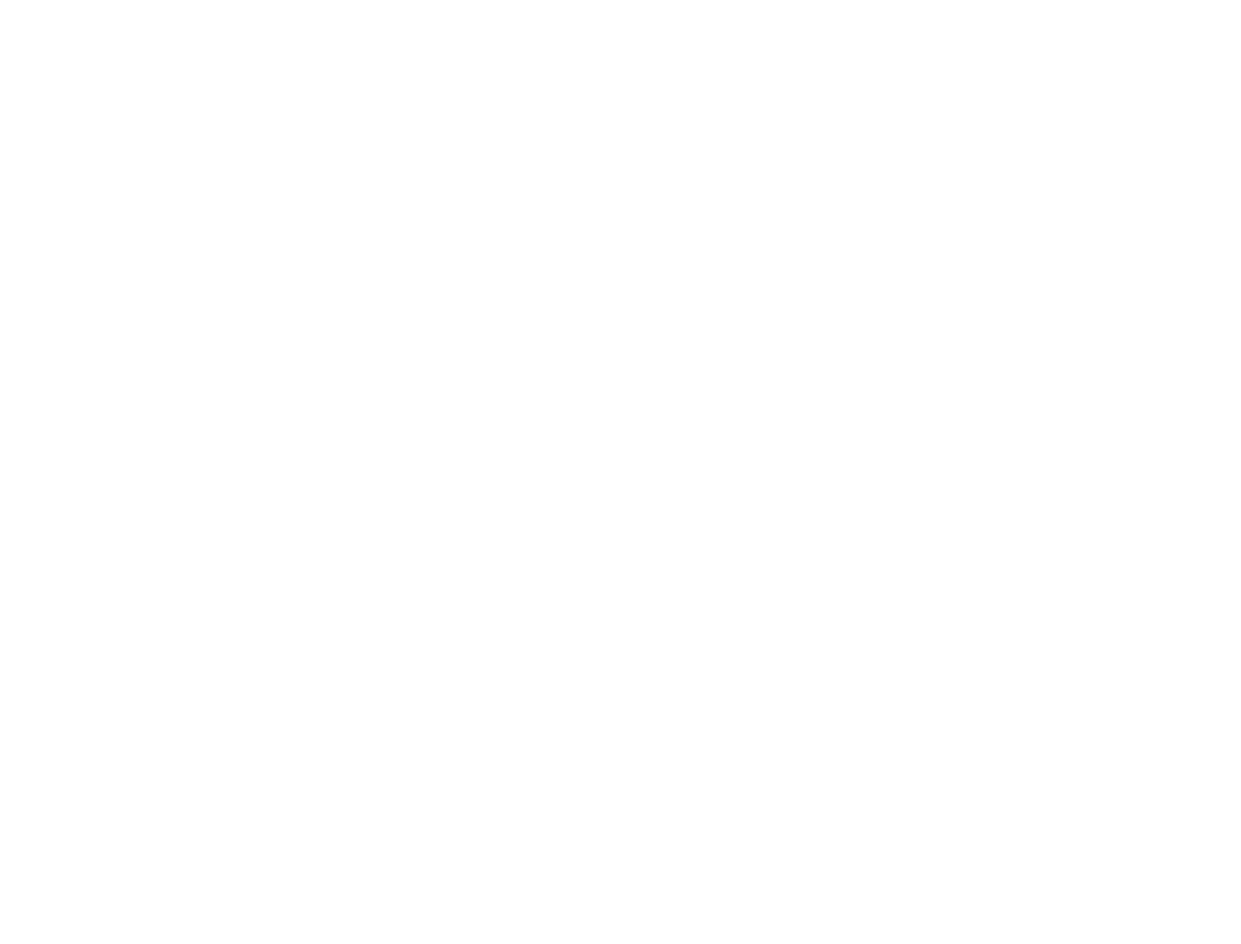
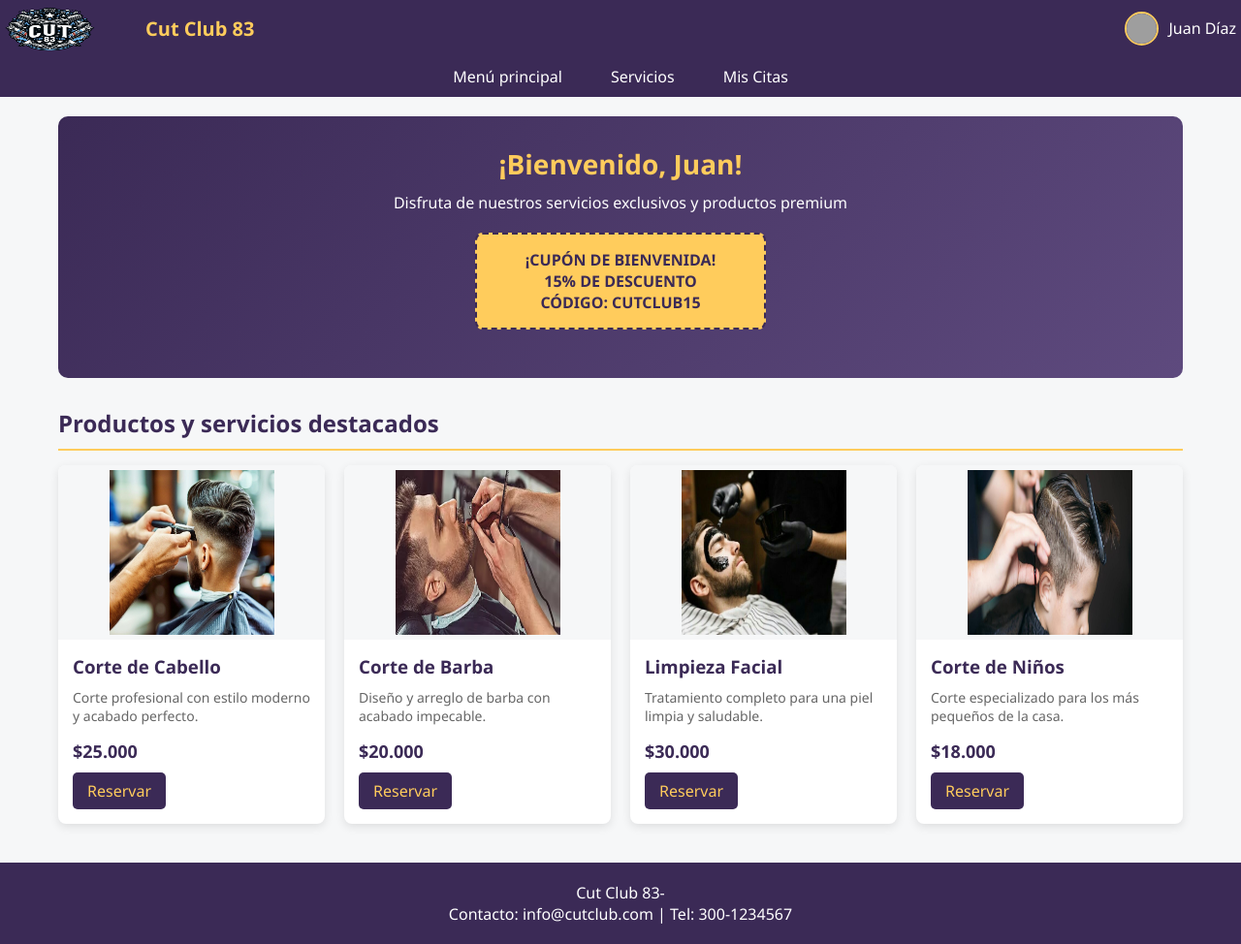
Before and after one commit to nidiamena94/nidiamena94.github.io, a plain HTML site: page menu_principal.html in a window 1280 px wide. Shown: the whole page at 97% size. Before the commit the page ends 800 px from the top, so only its background shows below. Drawn offline with Linux system fonts and the light colour scheme; grey boxes are pictures that could not be loaded.

Commit message:
cambio
se realizan cambios para  inicio de sesión y añadir pagina principal

```diff
--- a/menu_principal.html
+++ b/menu_principal.html
@@ -0,0 +1,322 @@
+<!DOCTYPE html>
+<html lang="es">
+<head>
+    <meta charset="UTF-8">
+    <meta name="viewport" content="width=device-width, initial-scale=1.0">
+    <title>Menú Principal - Cut Club Barbería</title>
+    <style>
+        * {
+            margin: 0;
+            padding: 0;
+            box-sizing: border-box;
+            font-family: 'Segoe UI', Tahoma, Geneva, Verdana, sans-serif;
+        }
+
+        body {
+            background-color: #f6f7f8;
+            color: #3b2a56;
+        }
+
+        header {
+            background-color: #3b2a56;
+            padding: 5px 5px;
+            display: flex;
+            justify-content: space-between;
+            align-items: center;
+            box-shadow: 0 2px 10px rgba(0, 0, 0, 0.1);
+        }
+
+        .logo-header {
+            display: flex;
+            align-items: center;
+        }
+
+        .logo-header img {
+            height: 48px;
+            margin-right: 50px;
+        }
+
+        .logo-header h1 {
+            color: #ffcc5c;
+            font-size: 20px;
+        }
+
+        .user-info {
+            display: flex;
+            align-items: center;
+            color: white;
+        }
+
+        .user-info img {
+            width: 35px;
+            height: 35px;
+            border-radius: 50%;
+            margin-right: 10px;
+            border: 2px solid #ffcc5c;
+        }
+
+        nav {
+            background-color: #3b2a56;
+            padding: 10px 0;
+        }
+
+        nav ul {
+            display: flex;
+            justify-content: center;
+            list-style: none;
+        }
+
+        nav ul li {
+            margin: 0 15px;
+        }
+
+        nav ul li a {
+            color: white;
+            text-decoration: none;
+            font-weight: 500;
+            padding: 5px 10px;
+            border-radius: 5px;
+            transition: all 0.3s ease;
+        }
+
+        nav ul li a:hover {
+            background-color: #ffcc5c;
+            color: #3b2a56;
+        }
+
+        .container {
+            max-width: 1200px;
+            margin: 20px auto;
+            padding: 0 20px;
+        }
+
+        .welcome-banner {
+            background: linear-gradient(135deg, #3b2a56, #5e4a7e);
+            color: white;
+            padding: 30px;
+            border-radius: 10px;
+            margin-bottom: 30px;
+            text-align: center;
+            position: relative;
+            overflow: hidden;
+        }
+
+        .welcome-banner h2 {
+            font-size: 28px;
+            margin-bottom: 10px;
+            color: #ffcc5c;
+        }
+
+        .coupon {
+            background-color: #ffcc5c;
+            color: #3b2a56;
+            padding: 15px;
+            border-radius: 8px;
+            margin: 20px auto;
+            max-width: 300px;
+            text-align: center;
+            font-weight: bold;
+            border: 2px dashed #3b2a56;
+        }
+
+        .section-title {
+            color: #3b2a56;
+            margin: 30px 0 15px;
+            padding-bottom: 10px;
+            border-bottom: 2px solid #ffcc5c;
+        }
+
+        .products-grid, .services-grid {
+            display: grid;
+            grid-template-columns: repeat(auto-fill, minmax(250px, 1fr));
+            gap: 20px;
+            margin-bottom: 40px;
+        }
+
+        .product-card, .service-card {
+            background-color: white;
+            border-radius: 8px;
+            overflow: hidden;
+            box-shadow: 0 3px 10px rgba(0, 0, 0, 0.1);
+            transition: transform 0.3s ease;
+        }
+
+        .product-card:hover, .service-card:hover {
+            transform: translateY(-5px);
+        }
+
+        .product-image, .service-image {
+            height: 180px;
+            background-color: #f6f7f8;
+            display: flex;
+            align-items: center;
+            justify-content: center;
+            color: #3b2a56;
+            font-size: 50px;
+        }
+
+        .product-info, .service-info {
+            padding: 15px;
+        }
+
+        .product-info h3, .service-info h3 {
+            color: #3b2a56;
+            margin-bottom: 10px;
+        }
+
+        .product-info p, .service-info p {
+            color: #666;
+            font-size: 14px;
+            margin-bottom: 15px;
+        }
+
+        .price {
+            font-weight: bold;
+            color: #3b2a56;
+            font-size: 18px;
+            margin-bottom: 10px;
+        }
+
+        .btn {
+            display: inline-block;
+            padding: 8px 15px;
+            background-color: #3b2a56;
+            color: #ffcc5c;
+            border: none;
+            border-radius: 5px;
+            text-decoration: none;
+            font-weight: 500;
+            transition: all 0.3s ease;
+            cursor: pointer;
+        }
+
+        .btn:hover {
+            background-color: #ffcc5c;
+            color: #3b2a56;
+        }
+
+        footer {
+            background-color: #3b2a56;
+            color: white;
+            text-align: center;
+            padding: 20px;
+            margin-top: 37px;
+        }
+
+        .appointment-btn {
+            position: fixed;
+            bottom: 30px;
+            right: 30px;
+            background-color: #ffcc5c;
+            color: #3b2a56;
+            width: 60px;
+            height: 60px;
+            border-radius: 50%;
+            display: flex;
+            align-items: center;
+            justify-content: center;
+            font-size: 24px;
+            box-shadow: 0 4px 15px rgba(0, 0, 0, 0.2);
+            text-decoration: none;
+            transition: all 0.3s ease;
+        }
+
+        .appointment-btn:hover {
+            transform: scale(1.1);
+        }
+    </style>
+</head>
+<body>
+    <header>
+        <div class="logo-header">
+             <img src="images/logo.png.png" alt="logo cut club" width="95" height="95">
+            <h1>Cut Club 83</h1>
+        </div>
+        <div class="user-info">
+            <img src="https://ui-avatars.com/api/?name=J+D&background=ffcc5c&color=3b2a56" alt="Usuario">
+            <span>Juan Díaz</span>
+        </div>
+    </header>
+
+    <nav>
+        <ul>
+            <li><a href="menu_principal.jsp">Menú principal</a></li>
+            <li><a href="servicios.jsp">Servicios</a></li>
+            <li><a href="citas_agendadas.jsp">Mis Citas</a></li>
+        </ul>
+    </nav>
+
+    <div class="container">
+        <div class="welcome-banner">
+            <h2>¡Bienvenido, Juan!</h2>
+            <p>Disfruta de nuestros servicios exclusivos y productos premium</p>
+
+            <div class="coupon">
+                <p>¡CUPÓN DE BIENVENIDA!</p>
+                <p>15% DE DESCUENTO</p>
+                <p>CÓDIGO: CUTCLUB15</p>
+            </div>
+        </div>
+
+        <h2 class="section-title">Productos y servicios destacados</h2>
+
+
+
+        <div class="services-grid">
+    <div class="service-card">
+        <div class="service-image">
+            <img src="images/corte_cabello.png" alt="Corte de Cabello" width="170" height="170">
+        </div>
+        <div class="service-info">
+            <h3>Corte de Cabello</h3>
+            <p>Corte profesional con estilo moderno y acabado perfecto.</p>
+            <div class="price">$25.000</div>
+           <a href="reservar.jsp?servicio=Corte%20de%20Cabello&precio=25.000" class="btn">Reservar</a>
+        </div>
+    </div>
+
+
+    <div class="service-card">
+        <div class="service-image">
+            <img src="images/Barbas.avif" alt="Corte de Cabello" width="170" height="170">
+        </div>
+        <div class="service-info">
+                    <h3>Corte de Barba</h3>
+                    <p>Diseño y arreglo de barba con acabado impecable.</p>
+                    <div class="price">$20.000</div>
+                  <a href="reservar.jsp?servicio=Corte%20de%20barba&precio=20.000" class="btn">Reservar</a>
+                </div>
+            </div>
+
+            <div class="service-card">
+                <div class="service-image">
+                <img src="images/limpieza_facial.jpg" alt="Corte de Cabello" width="170" height="170">
+        </div>
+                <div class="service-info">
+                    <h3>Limpieza Facial</h3>
+                    <p>Tratamiento completo para una piel limpia y saludable.</p>
+                    <div class="price">$30.000</div>
+                   <a href="reservar.jsp?servicio=limpieza%20facial&precio=30.000" class="btn">Reservar</a>
+                </div>
+            </div>
+
+            <div class="service-card">
+                <div class="service-image">
+                    <img src="images/corte_niño.jpeg" alt="Corte de Cabello" width="170" height="170">
+        </div>
+                <div class="service-info">
+                    <h3>Corte de Niños</h3>
+                    <p>Corte especializado para los más pequeños de la casa.</p>
+                    <div class="price">$18.000</div>
+                  <a href="reservar.jsp?servicio=Corte%20de%20niños&precio=18.000" class="btn">Reservar</a>
+                </div>
+            </div>
+        </div>
+    </div>
+
+    <footer>
+        <p>Cut Club 83-</p>
+        <p>Contacto: info@cutclub.com | Tel: 300-1234567</p>
+    </footer>
+</body>
+</html>
```
Also changed, not shown: index.html (+26 -5 lines).
